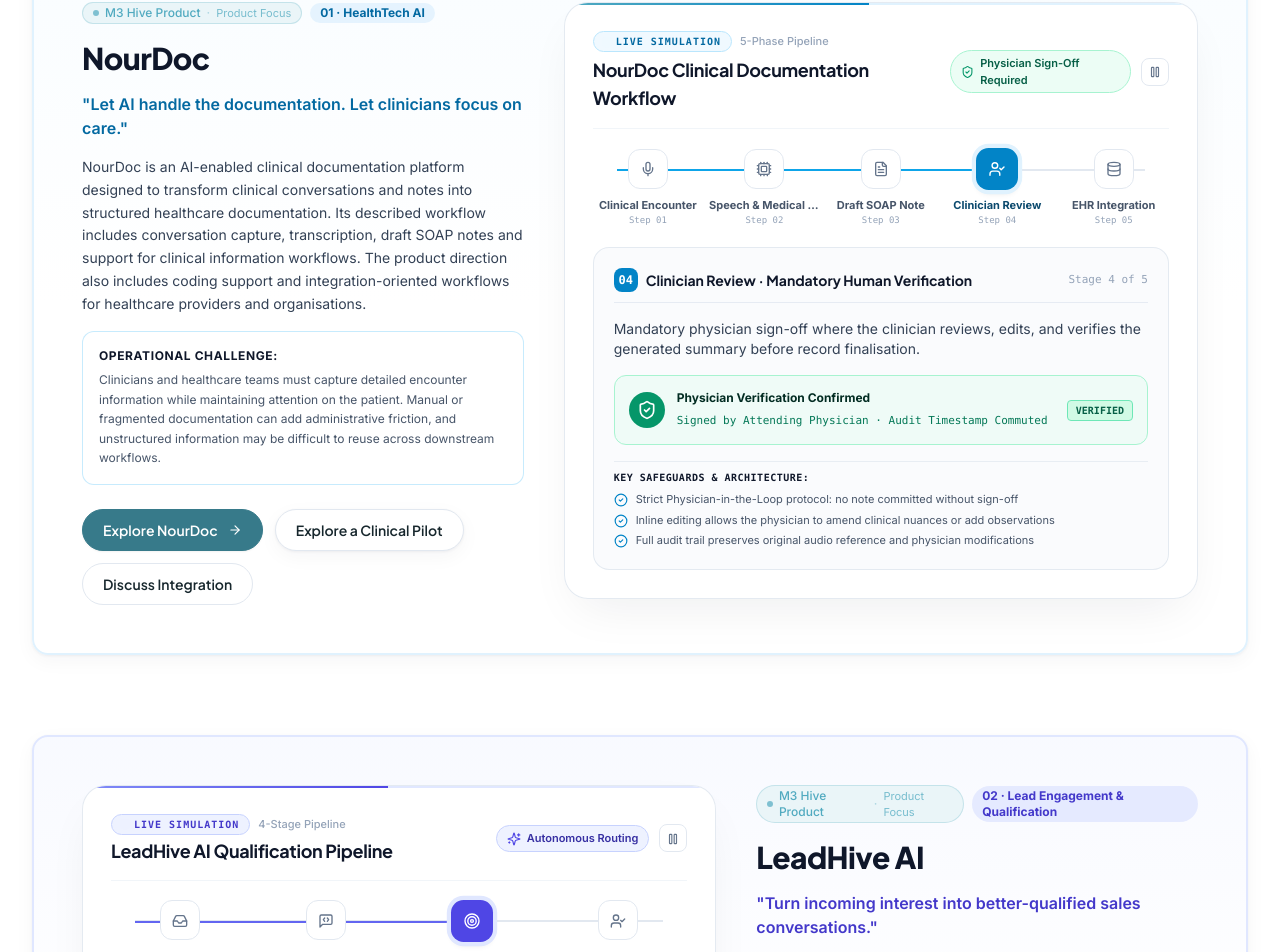
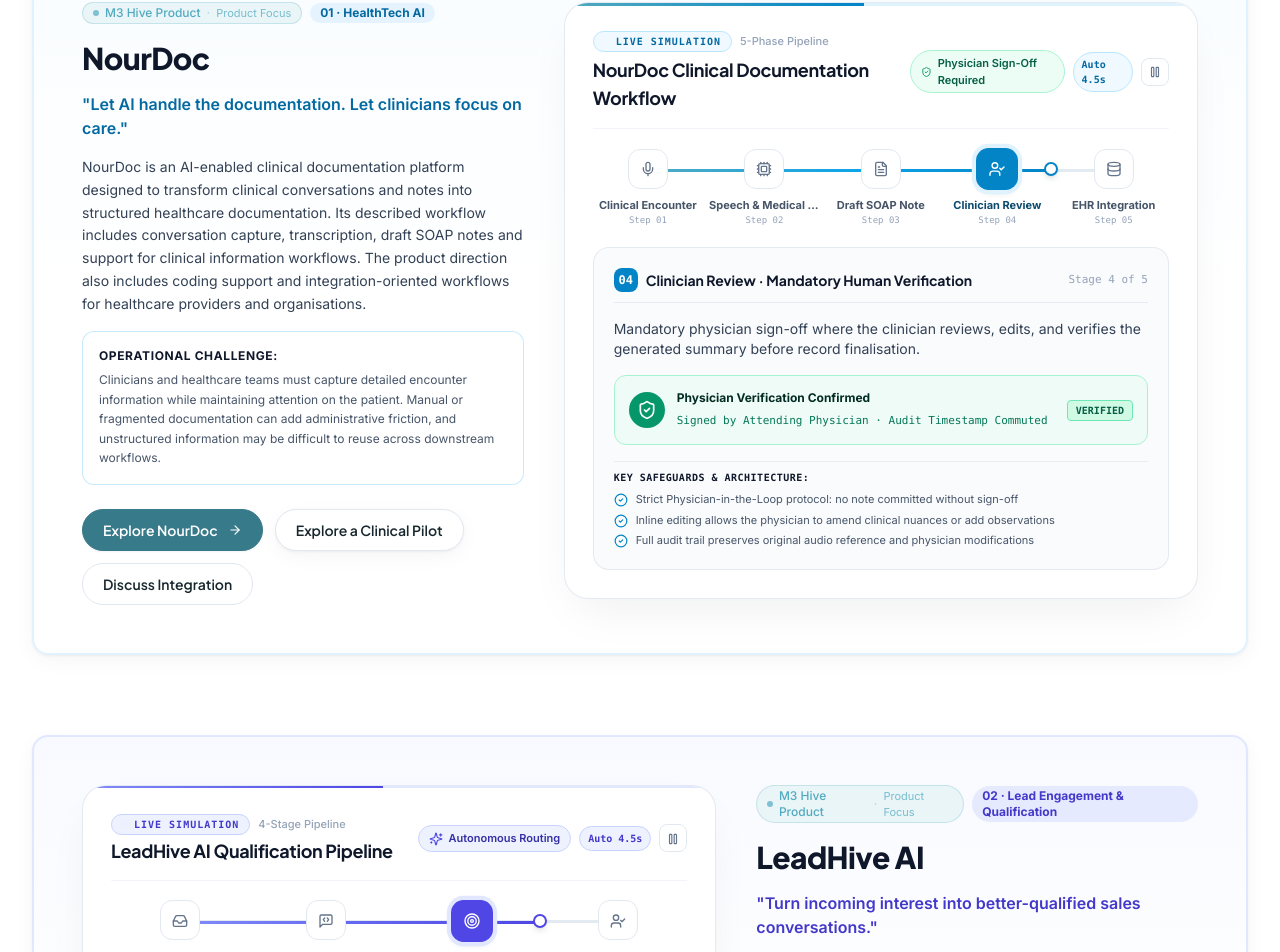
Before and after one commit to mnoumanrasheed/portfolio-atif-malik, a React (Vite) app: page /ventures in a window 1280 px wide. Shown: the part 1587-2539 px from the top of the page. Built offline with nearby package versions, Linux system fonts and the light colour scheme; a web font is replaced by a local one.

Commit message:
fix navbar

```diff
--- a/src/components/diagrams/LeadHiveWorkflowDiagram.tsx
+++ b/src/components/diagrams/LeadHiveWorkflowDiagram.tsx
@@ -28,6 +28,7 @@
   const [selectedPhase, setSelectedPhase] = useState(1);
   const [isPlaying, setIsPlaying] = useState(true);
   const [isHovered, setIsHovered] = useState(false);
+  const [stageProgress, setStageProgress] = useState(0);
   const containerRef = useRef<HTMLDivElement>(null);
   const [isIntersecting, setIsIntersecting] = useState(true);
 
@@ -102,22 +103,37 @@
     return () => observer.disconnect();
   }, []);
 
-  // Autoplay progression (4.5s per stage)
+  // Autoplay progression (4.5s per stage with continuous live line advance)
   useEffect(() => {
     const prefersReducedMotion = window.matchMedia('(prefers-reduced-motion: reduce)').matches;
     if (prefersReducedMotion || !isPlaying || isHovered || !isIntersecting) {
       return;
     }
 
+    const TICK_MS = 50;
+    const DURATION_MS = 4500; // 4.5 seconds per stage
+
     const timer = setInterval(() => {
-      setSelectedPhase((prev) => (prev + 1) % stages.length);
-    }, 4500);
+      setStageProgress((prev) => {
+        const next = prev + (TICK_MS / DURATION_MS) * 100;
+        if (next >= 100) {
+          setSelectedPhase((cur) => (cur + 1) % stages.length);
+          return 0;
+        }
+        return next;
+      });
+    }, TICK_MS);
 
     return () => clearInterval(timer);
   }, [isPlaying, isHovered, isIntersecting, stages.length]);
 
   const currentStage = stages[selectedPhase];
   const StageIcon = currentStage.icon;
+
+  // Calculate live filled line percentage across the 4 nodes (12.5% to 87.5% span)
+  const fillPercent = selectedPhase === stages.length - 1
+    ? 100
+    : Math.min(100, ((selectedPhase + stageProgress / 100) / (stages.length - 1)) * 100);
 
   return (
     <div
@@ -129,25 +145,20 @@
       {/* Top Ambient Specular Refraction Rim */}
       <div className="absolute top-0 left-6 right-6 h-[1.5px] bg-gradient-to-r from-transparent via-[#818CF8]/35 to-transparent pointer-events-none rounded-full" />
 
-      {/* Live Auto-Progression Bar */}
-      {isPlaying && !isHovered && (
-        <div className="absolute top-0 left-0 right-0 h-[2px] bg-indigo-100 overflow-hidden">
-          <motion.div
-            key={selectedPhase}
-            initial={{ width: '0%' }}
-            animate={{ width: '100%' }}
-            transition={{ duration: 4.5, ease: 'linear' }}
-            className="h-full bg-gradient-to-r from-[#818CF8] to-indigo-600"
-          />
-        </div>
-      )}
+      {/* Live Auto-Progression Bar (Pauses in place on hover) */}
+      <div className="absolute top-0 left-0 right-0 h-[2.5px] bg-indigo-100 overflow-hidden">
+        <div
+          className="h-full bg-gradient-to-r from-[#818CF8] to-indigo-600 transition-all duration-75"
+          style={{ width: `${stageProgress}%` }}
+        />
+      </div>
 
       {/* Header */}
       <div className="flex flex-col sm:flex-row sm:items-center justify-between pb-4 border-b border-slate-100 gap-3">
         <div>
           <div className="flex items-center gap-2 mb-1">
             <span className="flex items-center gap-1.5 text-[10px] font-mono uppercase tracking-widest text-indigo-700 font-bold bg-indigo-50 px-2.5 py-0.5 rounded-full border border-indigo-200">
-              <span className="w-1.5 h-1.5 rounded-full bg-indigo-500 animate-ping" />
+              <span className={`w-1.5 h-1.5 rounded-full bg-indigo-500 ${isHovered || !isPlaying ? '' : 'animate-ping'}`} />
               Live Simulation
             </span>
             <span className="text-[11px] text-slate-400 font-medium">4-Stage Pipeline</span>
@@ -158,34 +169,53 @@
         </div>
 
         {/* Play / Pause Toggle & Hand-Off Badge */}
-        <div className="flex items-center gap-2.5 self-start sm:self-auto">
+        <div className="flex items-center gap-2 self-start sm:self-auto">
           <div className="inline-flex items-center gap-1.5 text-[11px] font-semibold text-indigo-800 bg-indigo-50 border border-indigo-200 px-2.5 py-1 rounded-full shadow-2xs">
             <Sparkles className="w-3.5 h-3.5 text-indigo-600" />
             <span>Autonomous Routing</span>
           </div>
 
+          <span className={`text-[10px] font-mono font-semibold px-2 py-1 rounded-full border transition-all ${
+            isHovered || !isPlaying
+              ? 'text-amber-800 bg-amber-50 border-amber-200'
+              : 'text-indigo-700 bg-indigo-50 border-indigo-200'
+          }`}>
+            {isHovered ? 'Paused (Hover)' : !isPlaying ? 'Paused' : 'Auto 4.5s'}
+          </span>
+
           <button
             type="button"
             onClick={() => setIsPlaying(!isPlaying)}
-            className="p-1.5 rounded-lg border border-slate-200 text-slate-500 hover:text-slate-900 hover:bg-slate-50 transition-colors shadow-2xs"
+            className="p-1.5 rounded-lg border border-slate-200 text-slate-500 hover:text-slate-900 hover:bg-slate-50 transition-colors shadow-2xs cursor-pointer"
             title={isPlaying ? 'Pause pipeline demonstration' : 'Resume pipeline demonstration'}
             aria-label={isPlaying ? 'Pause pipeline demonstration' : 'Resume pipeline demonstration'}
           >
-            {isPlaying ? <Pause className="w-3.5 h-3.5" /> : <Play className="w-3.5 h-3.5" />}
+            {isPlaying && !isHovered ? <Pause className="w-3.5 h-3.5" /> : <Play className="w-3.5 h-3.5" />}
           </button>
         </div>
       </div>
 
       {/* Connected Interactive Stage Node Pipeline */}
       <div className="my-5 relative">
-        {/* Connecting Progress Track Line */}
-        <div className="absolute top-5 left-6 right-6 h-[2px] bg-slate-200 -z-0" />
+        {/* Connecting Progress Track Line (Spans from center of Node 0 at 12.5% to Node 3 at 87.5%) */}
+        <div className="absolute top-5 left-[12.5%] right-[12.5%] h-[3px] bg-slate-200/90 rounded-full overflow-hidden -z-0">
+          {/* Dynamic Progress Fill Line that smoothly flows forward */}
+          <div
+            className="h-full bg-gradient-to-r from-[#818CF8] via-indigo-500 to-indigo-600 rounded-full transition-all duration-75 relative"
+            style={{ width: `${fillPercent}%` }}
+          />
+        </div>
 
-        {/* Dynamic Progress Fill Line */}
+        {/* Live Traveling Laser Pulse Node Indicator */}
         <div
-          className="absolute top-5 left-6 h-[2px] bg-indigo-500 transition-all duration-300 -z-0"
-          style={{ width: `${(selectedPhase / (stages.length - 1)) * 92}%` }}
-        />
+          className="absolute top-5 -translate-y-1/2 -translate-x-1/2 pointer-events-none transition-all duration-75 z-0"
+          style={{ left: `calc(12.5% + ${fillPercent * 0.75}%)` }}
+        >
+          <span className="relative flex h-3.5 w-3.5">
+            <span className={`animate-ping absolute inline-flex h-full w-full rounded-full bg-indigo-400 ${isHovered || !isPlaying ? 'opacity-0' : 'opacity-85'}`} />
+            <span className="relative inline-flex rounded-full h-3.5 w-3.5 bg-white border-2 border-indigo-600 shadow-md" />
+          </span>
+        </div>
 
         <div className="grid grid-cols-4 gap-2 relative z-10">
           {stages.map((stage) => {
@@ -197,9 +227,9 @@
                 type="button"
                 onClick={() => {
                   setSelectedPhase(stage.id);
-                  setIsPlaying(false);
+                  setStageProgress(0);
                 }}
-                className="group flex flex-col items-center text-center focus:outline-none"
+                className="group flex flex-col items-center text-center focus:outline-none cursor-pointer"
               >
                 {/* Stage Node Circle */}
                 <div className={`w-10 h-10 rounded-xl flex items-center justify-center transition-all ${
--- a/src/components/diagrams/NourDocWorkflowDiagram.tsx
+++ b/src/components/diagrams/NourDocWorkflowDiagram.tsx
@@ -29,6 +29,7 @@
   const [activeStep, setActiveStep] = useState(2);
   const [isPlaying, setIsPlaying] = useState(true);
   const [isHovered, setIsHovered] = useState(false);
+  const [stepProgress, setStepProgress] = useState(0);
   const containerRef = useRef<HTMLDivElement>(null);
   const [isIntersecting, setIsIntersecting] = useState(true);
 
@@ -116,22 +117,37 @@
     return () => observer.disconnect();
   }, []);
 
-  // Autoplay progression (4.5s per step)
+  // Autoplay progression (4.5s per step with continuous live line advance)
   useEffect(() => {
     const prefersReducedMotion = window.matchMedia('(prefers-reduced-motion: reduce)').matches;
     if (prefersReducedMotion || !isPlaying || isHovered || !isIntersecting) {
       return;
     }
 
+    const TICK_MS = 50;
+    const DURATION_MS = 4500; // 4.5 seconds per step
+
     const timer = setInterval(() => {
-      setActiveStep((prev) => (prev + 1) % steps.length);
-    }, 4500);
+      setStepProgress((prev) => {
+        const next = prev + (TICK_MS / DURATION_MS) * 100;
+        if (next >= 100) {
+          setActiveStep((cur) => (cur + 1) % steps.length);
+          return 0;
+        }
+        return next;
+      });
+    }, TICK_MS);
 
     return () => clearInterval(timer);
   }, [isPlaying, isHovered, isIntersecting, steps.length]);
 
   const currentStep = steps[activeStep];
   const StepIcon = currentStep.icon;
+
+  // Calculate live filled line percentage across the 5 nodes (10% to 90% span)
+  const fillPercent = activeStep === steps.length - 1
+    ? 100
+    : Math.min(100, ((activeStep + stepProgress / 100) / (steps.length - 1)) * 100);
 
   return (
     <div
@@ -143,25 +159,20 @@
       {/* Top Ambient Specular Refraction Rim */}
       <div className="absolute top-0 left-6 right-6 h-[1.5px] bg-gradient-to-r from-transparent via-[#51AAC0]/35 to-transparent pointer-events-none rounded-full" />
 
-      {/* Live Auto-Progression Bar (Visual indicator of active autoplay countdown) */}
-      {isPlaying && !isHovered && (
-        <div className="absolute top-0 left-0 right-0 h-[2px] bg-sky-100 overflow-hidden">
-          <motion.div
-            key={activeStep}
-            initial={{ width: '0%' }}
-            animate={{ width: '100%' }}
-            transition={{ duration: 4.5, ease: 'linear' }}
-            className="h-full bg-gradient-to-r from-[#51AAC0] to-sky-600"
-          />
-        </div>
-      )}
+      {/* Live Auto-Progression Bar (Pauses in place on hover) */}
+      <div className="absolute top-0 left-0 right-0 h-[2.5px] bg-sky-100 overflow-hidden">
+        <div
+          className="h-full bg-gradient-to-r from-[#51AAC0] to-sky-600 transition-all duration-75"
+          style={{ width: `${stepProgress}%` }}
+        />
+      </div>
 
       {/* Header */}
       <div className="flex flex-col sm:flex-row sm:items-center justify-between pb-4 border-b border-slate-100 gap-3">
         <div>
           <div className="flex items-center gap-2 mb-1">
             <span className="flex items-center gap-1.5 text-[10px] font-mono uppercase tracking-widest text-sky-700 font-bold bg-sky-50 px-2.5 py-0.5 rounded-full border border-sky-200">
-              <span className="w-1.5 h-1.5 rounded-full bg-sky-500 animate-ping" />
+              <span className={`w-1.5 h-1.5 rounded-full bg-sky-500 ${isHovered || !isPlaying ? '' : 'animate-ping'}`} />
               Live Simulation
             </span>
             <span className="text-[11px] text-slate-400 font-medium">5-Phase Pipeline</span>
@@ -172,34 +183,53 @@
         </div>
 
         {/* Play / Pause Autoplay Toggle & Protocol Badge */}
-        <div className="flex items-center gap-2.5 self-start sm:self-auto">
+        <div className="flex items-center gap-2 self-start sm:self-auto">
           <div className="inline-flex items-center gap-1.5 text-[11px] font-semibold text-emerald-800 bg-emerald-50 border border-emerald-200 px-2.5 py-1 rounded-full shadow-2xs">
             <ShieldCheck className="w-3.5 h-3.5 text-emerald-600" />
             <span>Physician Sign-Off Required</span>
           </div>
 
+          <span className={`text-[10px] font-mono font-semibold px-2 py-1 rounded-full border transition-all ${
+            isHovered || !isPlaying
+              ? 'text-amber-800 bg-amber-50 border-amber-200'
+              : 'text-sky-700 bg-sky-50 border-sky-200'
+          }`}>
+            {isHovered ? 'Paused (Hover)' : !isPlaying ? 'Paused' : 'Auto 4.5s'}
+          </span>
+
           <button
             type="button"
             onClick={() => setIsPlaying(!isPlaying)}
-            className="p-1.5 rounded-lg border border-slate-200 text-slate-500 hover:text-slate-900 hover:bg-slate-50 transition-colors shadow-2xs"
+            className="p-1.5 rounded-lg border border-slate-200 text-slate-500 hover:text-slate-900 hover:bg-slate-50 transition-colors shadow-2xs cursor-pointer"
             title={isPlaying ? 'Pause workflow demonstration' : 'Resume workflow demonstration'}
             aria-label={isPlaying ? 'Pause workflow demonstration' : 'Resume workflow demonstration'}
           >
-            {isPlaying ? <Pause className="w-3.5 h-3.5" /> : <Play className="w-3.5 h-3.5" />}
+            {isPlaying && !isHovered ? <Pause className="w-3.5 h-3.5" /> : <Play className="w-3.5 h-3.5" />}
           </button>
         </div>
       </div>
 
       {/* Connected Interactive Step Node Pipeline */}
       <div className="my-5 relative">
-        {/* Connecting Progress Track Line */}
-        <div className="absolute top-5 left-6 right-6 h-[2px] bg-slate-200 -z-0" />
+        {/* Connecting Progress Track Line (Spans from center of Node 0 at 10% to Node 4 at 90%) */}
+        <div className="absolute top-5 left-[10%] right-[10%] h-[3px] bg-slate-200/90 rounded-full overflow-hidden -z-0">
+          {/* Dynamic Progress Fill Line that smoothly flows forward */}
+          <div
+            className="h-full bg-gradient-to-r from-[#51AAC0] via-sky-500 to-sky-600 rounded-full transition-all duration-75 relative"
+            style={{ width: `${fillPercent}%` }}
+          />
+        </div>
 
-        {/* Dynamic Progress Fill Line */}
+        {/* Live Traveling Laser Pulse Node Indicator */}
         <div
-          className="absolute top-5 left-6 h-[2px] bg-sky-500 transition-all duration-300 -z-0"
-          style={{ width: `${(activeStep / (steps.length - 1)) * 92}%` }}
-        />
+          className="absolute top-5 -translate-y-1/2 -translate-x-1/2 pointer-events-none transition-all duration-75 z-0"
+          style={{ left: `calc(10% + ${fillPercent * 0.8}%)` }}
+        >
+          <span className="relative flex h-3.5 w-3.5">
+            <span className={`animate-ping absolute inline-flex h-full w-full rounded-full bg-sky-400 ${isHovered || !isPlaying ? 'opacity-0' : 'opacity-85'}`} />
+            <span className="relative inline-flex rounded-full h-3.5 w-3.5 bg-white border-2 border-sky-600 shadow-md" />
+          </span>
+        </div>
 
         <div className="grid grid-cols-5 gap-1.5 relative z-10">
           {steps.map((s) => {
@@ -211,9 +241,9 @@
                 type="button"
                 onClick={() => {
                   setActiveStep(s.id);
-                  setIsPlaying(false);
+                  setStepProgress(0);
                 }}
-                className="group flex flex-col items-center text-center focus:outline-none"
+                className="group flex flex-col items-center text-center focus:outline-none cursor-pointer"
               >
                 {/* Step Node Circle */}
                 <div className={`w-10 h-10 rounded-xl flex items-center justify-center transition-all ${
--- a/src/components/diagrams/SmartAnimalWorkflowDiagram.tsx
+++ b/src/components/diagrams/SmartAnimalWorkflowDiagram.tsx
@@ -28,6 +28,7 @@
   const [activeTelemetry, setActiveTelemetry] = useState(1);
   const [isPlaying, setIsPlaying] = useState(true);
   const [isHovered, setIsHovered] = useState(false);
+  const [telemetryProgress, setTelemetryProgress] = useState(0);
   const containerRef = useRef<HTMLDivElement>(null);
   const [isIntersecting, setIsIntersecting] = useState(true);
 
@@ -102,22 +103,37 @@
     return () => observer.disconnect();
   }, []);
 
-  // Autoplay progression (4.5s per tier)
+  // Autoplay progression (4.5s per tier with continuous live line advance)
   useEffect(() => {
     const prefersReducedMotion = window.matchMedia('(prefers-reduced-motion: reduce)').matches;
     if (prefersReducedMotion || !isPlaying || isHovered || !isIntersecting) {
       return;
     }
 
+    const TICK_MS = 50;
+    const DURATION_MS = 4500; // 4.5 seconds per tier
+
     const timer = setInterval(() => {
-      setActiveTelemetry((prev) => (prev + 1) % modules.length);
-    }, 4500);
+      setTelemetryProgress((prev) => {
+        const next = prev + (TICK_MS / DURATION_MS) * 100;
+        if (next >= 100) {
+          setActiveTelemetry((cur) => (cur + 1) % modules.length);
+          return 0;
+        }
+        return next;
+      });
+    }, TICK_MS);
 
     return () => clearInterval(timer);
   }, [isPlaying, isHovered, isIntersecting, modules.length]);
 
   const currentModule = modules[activeTelemetry];
   const ModuleIcon = currentModule.icon;
+
+  // Calculate live filled line percentage across the 4 nodes (12.5% to 87.5% span)
+  const fillPercent = activeTelemetry === modules.length - 1
+    ? 100
+    : Math.min(100, ((activeTelemetry + telemetryProgress / 100) / (modules.length - 1)) * 100);
 
   return (
     <div
@@ -129,25 +145,20 @@
       {/* Top Ambient Specular Refraction Rim */}
       <div className="absolute top-0 left-6 right-6 h-[1.5px] bg-gradient-to-r from-transparent via-[#34D399]/35 to-transparent pointer-events-none rounded-full" />
 
-      {/* Live Auto-Progression Bar */}
-      {isPlaying && !isHovered && (
-        <div className="absolute top-0 left-0 right-0 h-[2px] bg-emerald-100 overflow-hidden">
-          <motion.div
-            key={activeTelemetry}
-            initial={{ width: '0%' }}
-            animate={{ width: '100%' }}
-            transition={{ duration: 4.5, ease: 'linear' }}
-            className="h-full bg-gradient-to-r from-[#34D399] to-emerald-600"
-          />
-        </div>
-      )}
+      {/* Live Auto-Progression Bar (Pauses in place on hover) */}
+      <div className="absolute top-0 left-0 right-0 h-[2.5px] bg-emerald-100 overflow-hidden">
+        <div
+          className="h-full bg-gradient-to-r from-[#34D399] to-emerald-600 transition-all duration-75"
+          style={{ width: `${telemetryProgress}%` }}
+        />
+      </div>
 
       {/* Header */}
       <div className="flex flex-col sm:flex-row sm:items-center justify-between pb-4 border-b border-slate-100 gap-3">
         <div>
           <div className="flex items-center gap-2 mb-1">
             <span className="flex items-center gap-1.5 text-[10px] font-mono uppercase tracking-widest text-emerald-700 font-bold bg-emerald-50 px-2.5 py-0.5 rounded-full border border-emerald-200">
-              <span className="w-1.5 h-1.5 rounded-full bg-emerald-500 animate-ping" />
+              <span className={`w-1.5 h-1.5 rounded-full bg-emerald-500 ${isHovered || !isPlaying ? '' : 'animate-ping'}`} />
               Live Simulation
             </span>
             <span className="text-[11px] text-slate-400 font-medium">4-Tier IoT Loop</span>
@@ -158,34 +169,53 @@
         </div>
 
         {/* Play / Pause Toggle & Non-Invasive Badge */}
-        <div className="flex items-center gap-2.5 self-start sm:self-auto">
+        <div className="flex items-center gap-2 self-start sm:self-auto">
           <div className="inline-flex items-center gap-1.5 text-[11px] font-semibold text-emerald-800 bg-emerald-50 border border-emerald-200 px-2.5 py-1 rounded-full shadow-2xs">
             <ShieldCheck className="w-3.5 h-3.5 text-emerald-600" />
             <span>Non-Invasive Collar</span>
           </div>
 
+          <span className={`text-[10px] font-mono font-semibold px-2 py-1 rounded-full border transition-all ${
+            isHovered || !isPlaying
+              ? 'text-amber-800 bg-amber-50 border-amber-200'
+              : 'text-emerald-700 bg-emerald-50 border-emerald-200'
+          }`}>
+            {isHovered ? 'Paused (Hover)' : !isPlaying ? 'Paused' : 'Auto 4.5s'}
+          </span>
+
           <button
             type="button"
             onClick={() => setIsPlaying(!isPlaying)}
-            className="p-1.5 rounded-lg border border-slate-200 text-slate-500 hover:text-slate-900 hover:bg-slate-50 transition-colors shadow-2xs"
+            className="p-1.5 rounded-lg border border-slate-200 text-slate-500 hover:text-slate-900 hover:bg-slate-50 transition-colors shadow-2xs cursor-pointer"
             title={isPlaying ? 'Pause telemetry demonstration' : 'Resume telemetry demonstration'}
             aria-label={isPlaying ? 'Pause telemetry demonstration' : 'Resume telemetry demonstration'}
           >
-            {isPlaying ? <Pause className="w-3.5 h-3.5" /> : <Play className="w-3.5 h-3.5" />}
+            {isPlaying && !isHovered ? <Pause className="w-3.5 h-3.5" /> : <Play className="w-3.5 h-3.5" />}
           </button>
         </div>
       </div>
 
       {/* Connected Interactive Tier Node Pipeline */}
       <div className="my-5 relative">
-        {/* Connecting Progress Track Line */}
-        <div className="absolute top-5 left-6 right-6 h-[2px] bg-slate-200 -z-0" />
+        {/* Connecting Progress Track Line (Spans from center of Node 0 at 12.5% to Node 3 at 87.5%) */}
+        <div className="absolute top-5 left-[12.5%] right-[12.5%] h-[3px] bg-slate-200/90 rounded-full overflow-hidden -z-0">
+          {/* Dynamic Progress Fill Line that smoothly flows forward */}
+          <div
+            className="h-full bg-gradient-to-r from-[#34D399] via-emerald-500 to-emerald-600 rounded-full transition-all duration-75 relative"
+            style={{ width: `${fillPercent}%` }}
+          />
+        </div>
 
-        {/* Dynamic Progress Fill Line */}
+        {/* Live Traveling Laser Pulse Node Indicator */}
         <div
-          className="absolute top-5 left-6 h-[2px] bg-emerald-500 transition-all duration-300 -z-0"
-          style={{ width: `${(activeTelemetry / (modules.length - 1)) * 92}%` }}
-        />
+          className="absolute top-5 -translate-y-1/2 -translate-x-1/2 pointer-events-none transition-all duration-75 z-0"
+          style={{ left: `calc(12.5% + ${fillPercent * 0.75}%)` }}
+        >
+          <span className="relative flex h-3.5 w-3.5">
+            <span className={`animate-ping absolute inline-flex h-full w-full rounded-full bg-emerald-400 ${isHovered || !isPlaying ? 'opacity-0' : 'opacity-85'}`} />
+            <span className="relative inline-flex rounded-full h-3.5 w-3.5 bg-white border-2 border-emerald-600 shadow-md" />
+          </span>
+        </div>
 
         <div className="grid grid-cols-4 gap-2 relative z-10">
           {modules.map((mod) => {
@@ -197,9 +227,9 @@
                 type="button"
                 onClick={() => {
                   setActiveTelemetry(mod.id);
-                  setIsPlaying(false);
+                  setTelemetryProgress(0);
                 }}
-                className="group flex flex-col items-center text-center focus:outline-none"
+                className="group flex flex-col items-center text-center focus:outline-none cursor-pointer"
               >
                 {/* Tier Node Circle */}
                 <div className={`w-10 h-10 rounded-xl flex items-center justify-center transition-all ${
--- a/src/components/ui/HeroBackground.tsx
+++ b/src/components/ui/HeroBackground.tsx
@@ -31,8 +31,8 @@
     <div
       className={`relative overflow-hidden ${
         isCompactHeight
-          ? 'lg:h-screen lg:max-h-[1000px] min-h-[640px] flex flex-col justify-center pt-20 sm:pt-24 pb-6 sm:pb-8'
-          : 'min-h-screen min-h-[100dvh] flex flex-col justify-center pt-28 sm:pt-32 pb-16 sm:pb-20'
+          ? 'min-h-[100dvh] lg:min-h-screen flex flex-col pt-24 sm:pt-28 lg:pt-32 pb-8 sm:pb-12'
+          : 'min-h-screen min-h-[100dvh] flex flex-col pt-28 sm:pt-32 pb-16 sm:pb-20'
       } border-b border-line ${className}`}
     >
       {/* High-Clarity Background Image Container */}
@@ -83,7 +83,7 @@
       </div>
 
       {/* Hero Foreground Content */}
-      <div className="relative z-10 w-full">
+      <div className="relative z-10 w-full my-auto">
         {children}
       </div>
     </div>
```
Also changed, not shown: src/components/ui/HeroExecutiveCard.tsx (+6 -6 lines), src/pages/Home.tsx (+13 -13 lines).
